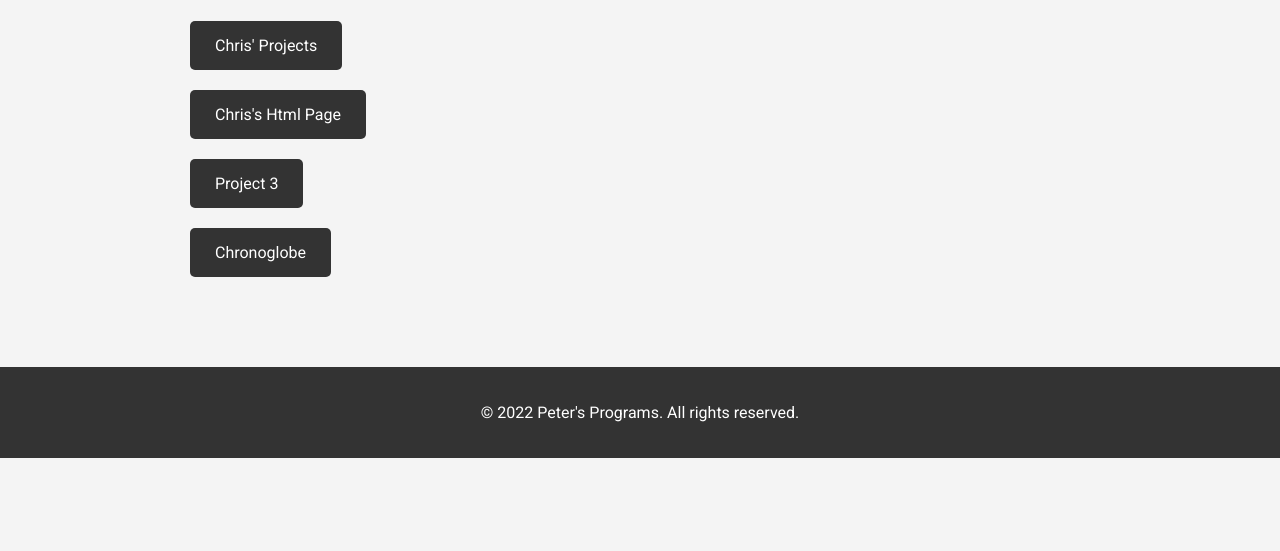
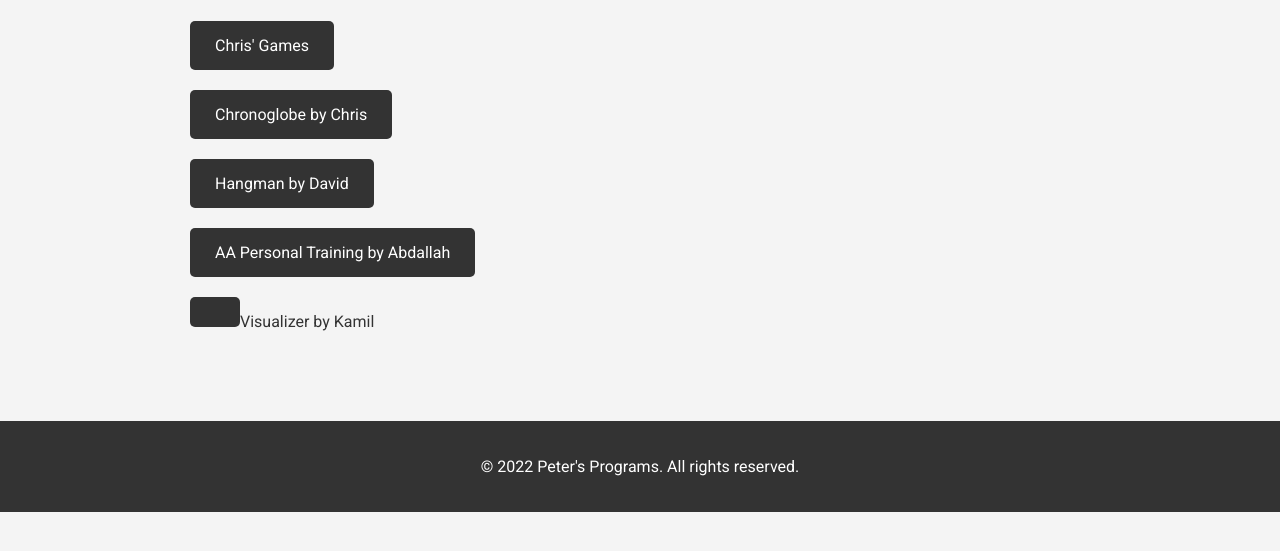
Before and after one commit to lcbmann/peter, a website: page index.html in a window 1280 px wide. Shown: the part 115-666 px from the top of the page. Drawn offline with Linux system fonts and the light colour scheme.

Commit message:
Updated index.html

```diff
--- a/index.html
+++ b/index.html
@@ -65,10 +65,14 @@
     <div class="container">
         <h1>Peter's Programs</h1>
         <ul class="project-list">
-            <li><a href="https://lcbmann.github.io/">Chris' Projects</a></li>
-            <li><a href="chris.html">Chris's Html Page</a></li>
-            <li><a href="project3.html">Project 3</a></li>
-            <li><a href="chronoglobe/docs/chronoglobe.html">Chronoglobe</a></li>
+            <li><a href="https://lcbmann.github.io/">Chris' Games</a></li>
+            <li><a href="chronoglobe/docs/chronoglobe.html">Chronoglobe by Chris</a></li>
+            <li><a href="hangman.html">Hangman by David</a></li>
+            <li><a href="AA.html">AA Personal Training by Abdallah</a></li>
+            <li><a href="visualizer"></a>Visualizer by Kamil</li>
+
+
+
         </ul>
     </div>
     <footer>
```
Also changed, not shown: chris.html (deleted, +0 -13 lines), visualizer.html (renamed from kamil.html).
